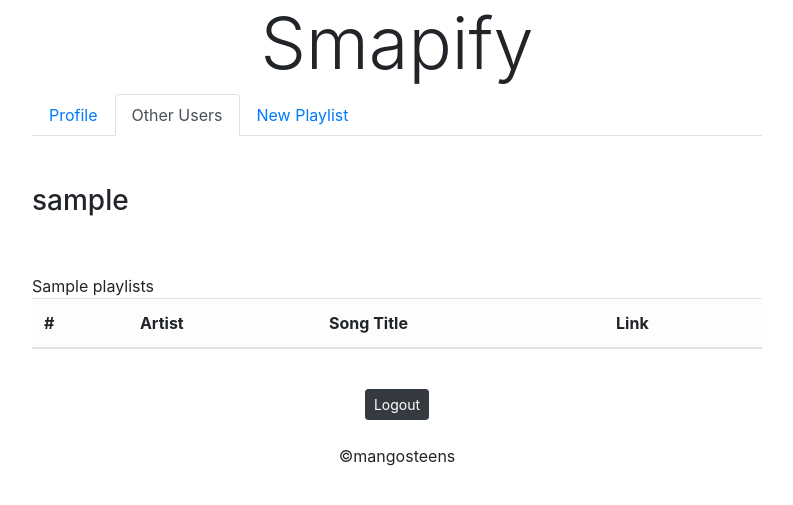
After one commit to ccai1/mangosteens, a Flask app: template templates/user_profile.html in a window 1280 px wide. The commit adds this page. Shown: the top 505 px of the page, without its empty margins (243-1036 px from the left). Run offline with Flask 2, Linux system fonts and the light colour scheme; the template is opened without the code that fills it: most values are stand-ins (such as "Sample title", 1, 10 or a date in 2020); lists and menus that the app fills with data are empty; some libraries are stand-ins or nearby versions.

Commit message:
added some stuff

```diff
--- a/app.py
+++ b/app.py
@@ -195,6 +195,11 @@ def play():
 
     length = len(playlist)
     time = music.get_total_time(playlist)
+
+    db_edit.insert('playlists', [playlist[0]])
+    playlists = db_edit.findInfo('playlists', playlist, 'Songs')
+    print('---HERE---')
+    print (playlists)
     # print (transit_time)
 
     # playlist = music.gen_playlist(time, tags)
@@ -217,7 +222,6 @@ def edit():
     print ('---PLAYLIST LOOKS LIKE---')
     print (playlist)
     print ('-------------------------')
-    db_edit.insert('playlists', [playlist])
     user = session['user']
     db_edit.modify('users', 'playlists', str(playlist), 'Username', user)
     flash("Playlist has been saved!")
@@ -232,7 +236,18 @@ def profile():
     return render_template('profile.html',
                             playlists=playlists,
                             user=session['user'],
+    )
 
+@app.route('/user_profile', methods=['POST', 'GET'])
+def user_profile():
+    user = request.form['user']
+    print ('---user---')
+    print (user)
+    username = user[0]
+    playlists = user[1]
+    return render_template('user_profile.html',
+                            username=username,
+                            playlists=playlists,
     )
 
 @app.route('/users', methods=['POST', 'GET'])
--- /dev/null
+++ b/templates/user_profile.html
@@ -0,0 +1,27 @@
+{% extends "users.html" %}
+
+{% block content %}
+  <div class="container">
+    <div id="nav-row" class="row justify-content-center align-items-center">
+      <div id="nav-column" class="col-md-8">
+        <h3>{{username}}</h3><br>
+
+            <table class="table table-hover table-light"><br>
+              <thead>
+                <tr>
+                  <th scope="col">#</th>
+                  <th scope="col">Artist</th>
+                  <th scope="col">Song Title</th>
+                  <th scope="col">Link</th>
+                </tr>
+              </thead>
+              <tbody>
+                {{playlists}}
+              </tbody>
+            </table>
+          </div>
+
+      </div>
+    </div>
+
+{% endblock %}
--- a/templates/users.html
+++ b/templates/users.html
@@ -41,7 +41,7 @@
                   <h5>{{user[0]}}</h5>
                 </div>
                 <div class="col">
-                  <button type="submit" class="btn btn-info btn-sm float-right" name="user" value={{user}}>View Playlists</button><br><br><br>
+                  <button type="submit" class="btn btn-info btn-sm float-right" name="user" value={{user|string}}>View Playlists</button><br><br><br>
                 </div>
               </div>
             {% endfor %}
```
